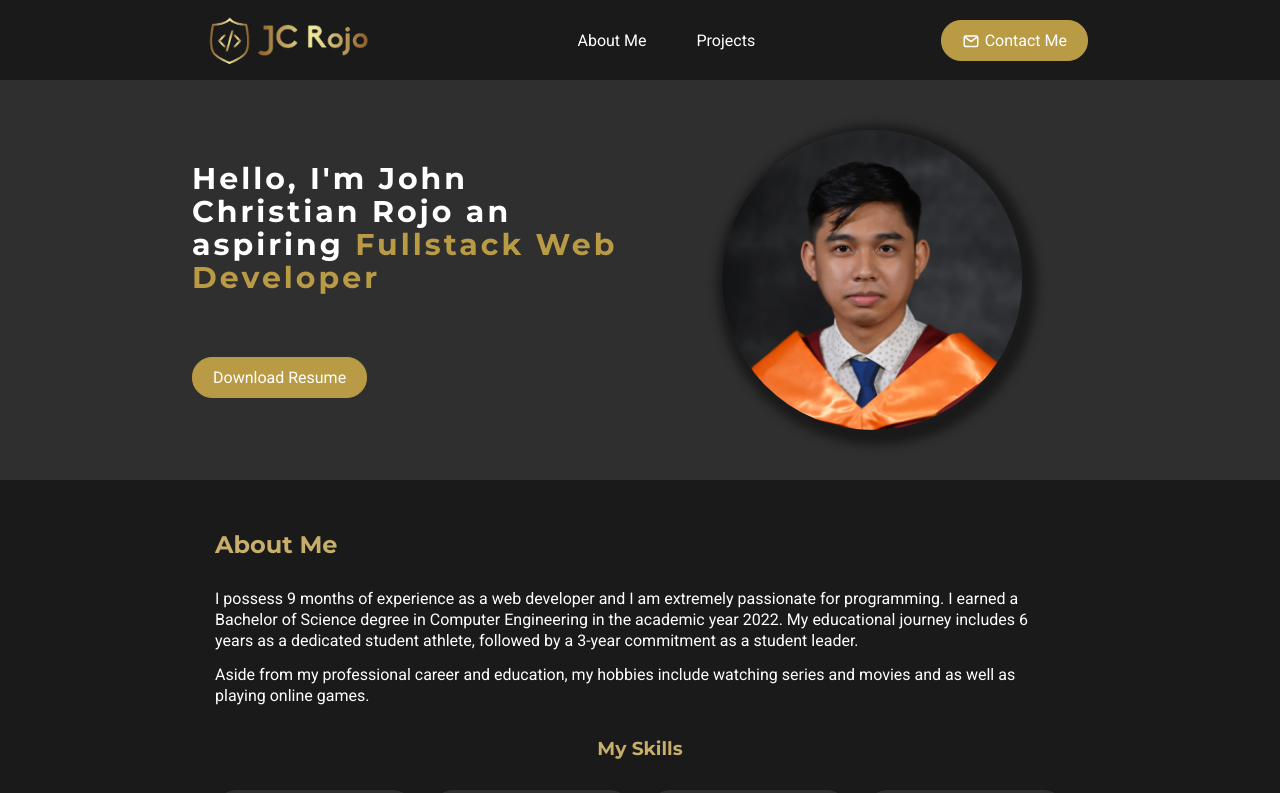
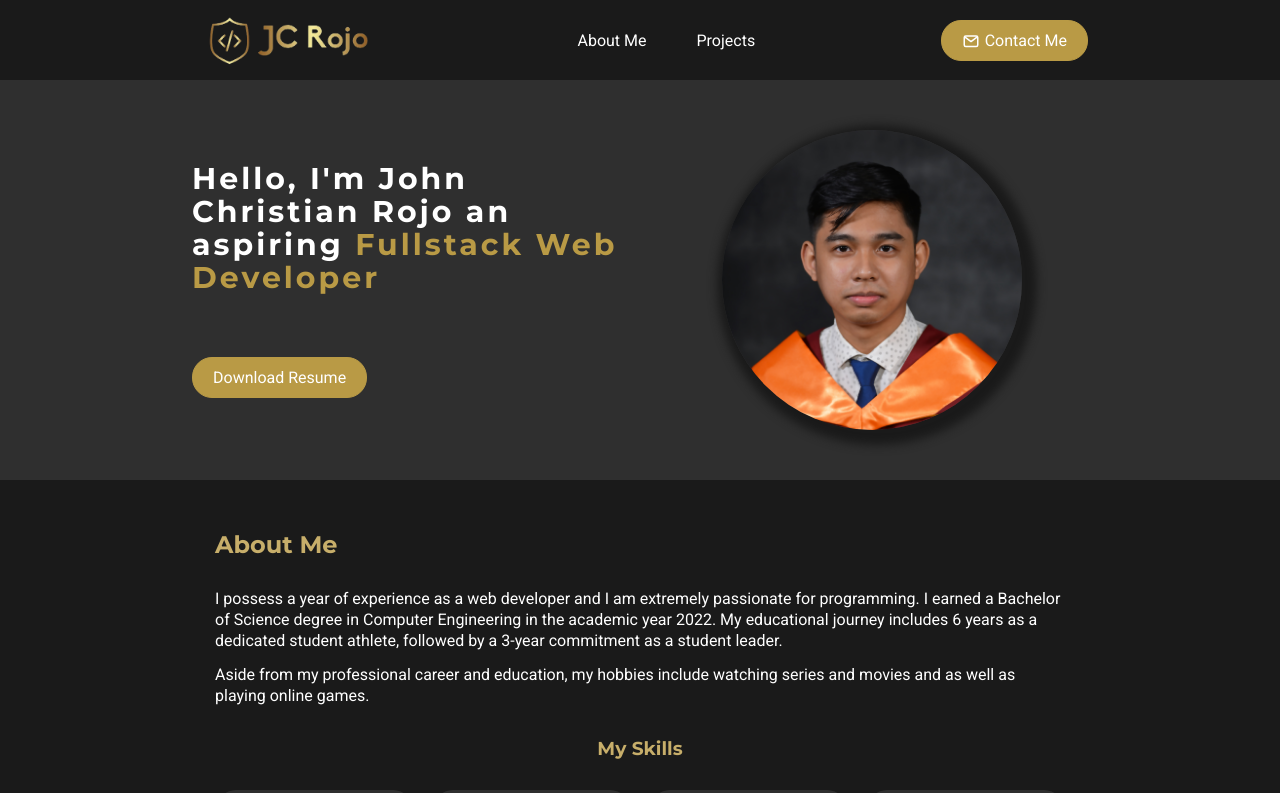
Before and after one commit to JChristianRojo/portfolio, a React (Vite) app: page / in a window 1280 px wide. Shown: the top 793 px of the page. Built offline with nearby package versions, Linux system fonts and the light colour scheme.

Commit message:
updated resume and edited about

```diff
--- a/src/components/About/About.jsx
+++ b/src/components/About/About.jsx
@@ -32,7 +32,7 @@ export default function About() {
                 <div className="sectionHead">
                     <h2>About Me</h2>
                     <p>
-                        I possess 9 months of experience as a web developer and I am extremely passionate for programming. I earned a Bachelor of Science degree in Computer Engineering in the academic year 2022. My educational journey includes 6 years as a dedicated student athlete, followed by a 3-year commitment as a student leader.
+                        I possess a year of experience as a web developer and I am extremely passionate for programming. I earned a Bachelor of Science degree in Computer Engineering in the academic year 2022. My educational journey includes 6 years as a dedicated student athlete, followed by a 3-year commitment as a student leader.
                     </p>
                     <p>
                         Aside from my professional career and education, my hobbies include watching series and movies and as well as playing online games.
```
Also changed, not shown: 1 other file (tests, documents, lock files or other folders).
